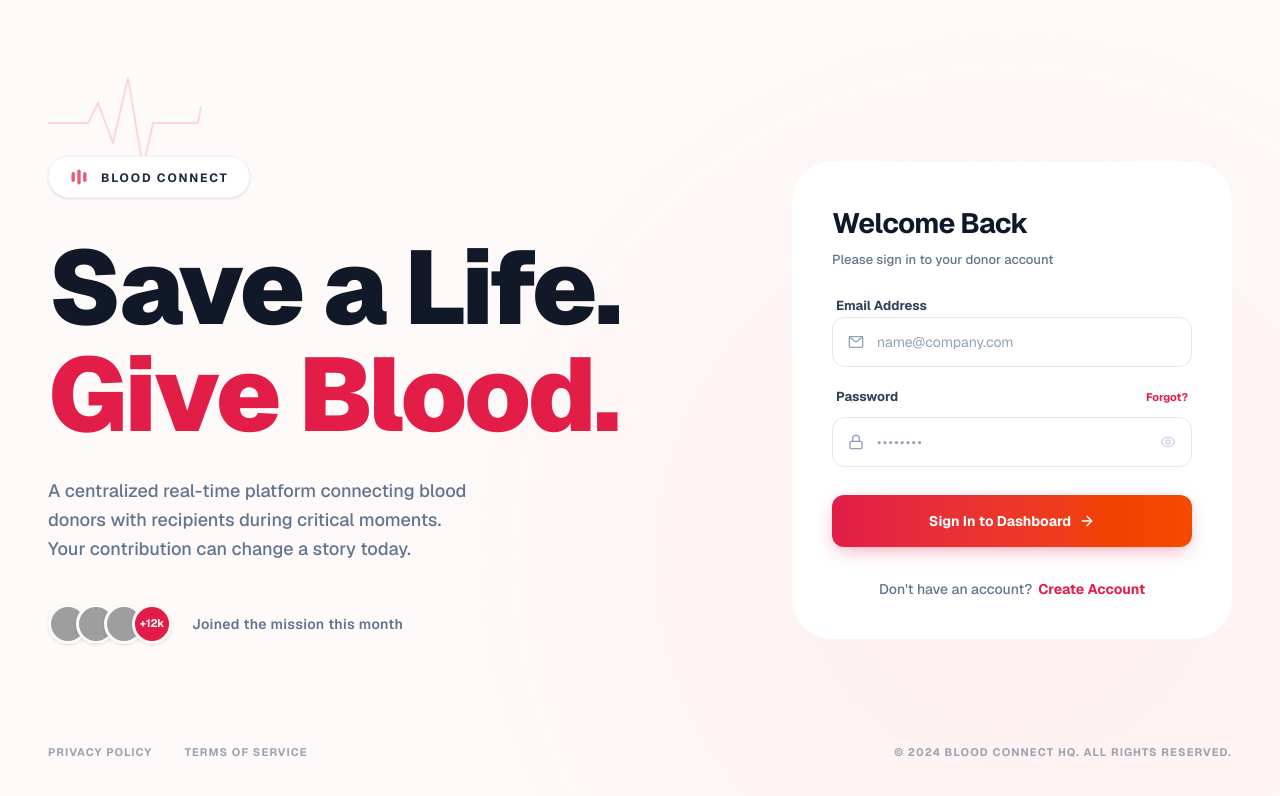
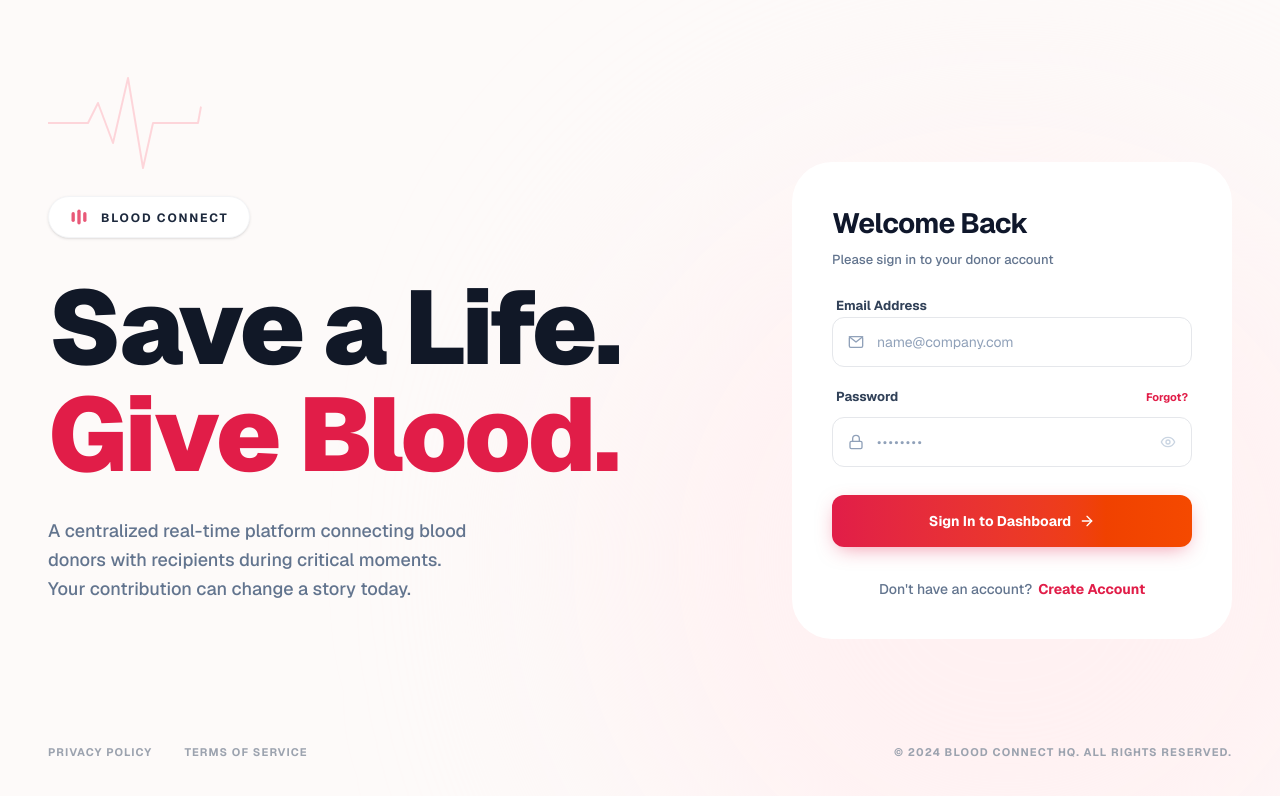
Before and after one commit to varunnandan321-gif/blood-connect, a Next.js app: page / in a window 1280 px wide. Shown: the top 796 px of the page. Built offline with nearby package versions, Linux system fonts and the light colour scheme; grey boxes are pictures that could not be loaded.

Commit message:
chore(ui): remove promotional 12k joined message from login hero

```diff
--- a/app/page.tsx
+++ b/app/page.tsx
@@ -107,22 +107,6 @@ export default function LandingPage() {
               A centralized real-time platform connecting blood donors with recipients during critical moments. Your contribution can change a story today.
             </p>
           </div>
-
-          <div className="fade-up-v2 flex items-center gap-5 mt-4" style={{ animationDelay: '0.7s' }}>
-            <div className="flex -space-x-3">
-              <div className="w-10 h-10 rounded-full border-[3px] border-[#fdfaf9] bg-orange-100 flex shadow-sm items-center justify-center overflow-hidden">
-                <div className="w-full h-full bg-[url('https://lh3.googleusercontent.com/aida-public/AB6AXuCJc_uzu8ElKF_G_VigZSuvselmy3SiLmfUQnXHliWAZviPNg3baqPZ0i8A8LUDzDmoNVEllpmBrpu8NScrOl-PCuNASB5siYXN5TlJvArShCiPSZKuGhACcOUeOBpSZ73u7qLEiwSA3eD02P--80xBdarhcb4d6Al4M5tF00CMXwEHXYUR7unU1OUTBVALLGgGOgh388ChattNKlw_zsESS9NKAyvl3rtZOG_nB5cEo6axtSlDmJUjs1toNcQwtDKjwTM9_0hHSbE')] bg-cover bg-center"></div>
-              </div>
-              <div className="w-10 h-10 rounded-full border-[3px] border-[#fdfaf9] bg-blue-100 flex shadow-sm items-center justify-center overflow-hidden">
-                <div className="w-full h-full bg-[url('https://lh3.googleusercontent.com/aida-public/AB6AXuDsosudcwCY5QKdyp69ViEOnR-GrXmZ7H_hLAP9lcBNImyvtW9hgkkpEL69h0WVRZmxad815CVE5xBwQNAwFxW_VFQ5dvF6gKThOc1-SP7W4YwoL9Xcv7E1_v4Td40CH8JHeZDWa99kveqBW1ixf9h9RiMMROs1J_neCb-W-C-OqBMKVjDQVKmgubUHo4MuHkoCFt3_M0ims4Bjj8w4QLsXH88QEuM_G78YeWYIBexrAh0z5_XwaCb__lUD4VfDTNTYf_x3yhsJgak')] bg-cover bg-center"></div>
-              </div>
-              <div className="w-10 h-10 rounded-full border-[3px] border-[#fdfaf9] bg-green-100 flex shadow-sm items-center justify-center overflow-hidden">
-                <div className="w-full h-full bg-[url('https://lh3.googleusercontent.com/aida-public/AB6AXuANW7lZ3J_DX60v6NO6K79ImJA48hyMBhEy2IQfWgs2dieMWq2tJEeN9jtlY_vrD7sbKbJe5Jvq74kWnWMJxH2kdbdUpXRhsoMYqKBOTTb5tdqPfZKx4y5PGybbX1sccJA67Pv_jZW742PqtthDz4r-WCM9fu_yo4HSVZiafN5iv9Bdj1cOcAXAbbUps0FYr8zvjhonyFZHOZcm3D--x0y8UgqPEbUIlFSMmIJIUl8ap5-v26RXDM9mpKJ63I9N8L9QuJAu5jmzzYU')] bg-cover bg-center"></div>
-              </div>
-              <div className="w-10 h-10 rounded-full border-[3px] border-[#fdfaf9] relative z-10 bg-medical-red flex shadow-sm items-center justify-center text-[11px] text-white font-bold tracking-tight">+12k</div>
-            </div>
-            <div className="text-[13px] sm:text-sm text-slate-500 font-semibold tracking-wide">Joined the mission this month</div>
-          </div>
         </div>
 
         {/* Right Section (Login Card) */}
@@ -211,16 +195,16 @@ export default function LandingPage() {
             </div>
           </div>
         </div>
-      </main>
+      </main >
 
       {/* Footer Links */}
-      <footer className="absolute bottom-6 md:bottom-10 w-full px-6 flex justify-between items-center text-[10px] sm:text-[11px] font-bold uppercase tracking-widest text-[#9ca3af] z-10">
+      < footer className="absolute bottom-6 md:bottom-10 w-full px-6 flex justify-between items-center text-[10px] sm:text-[11px] font-bold uppercase tracking-widest text-[#9ca3af] z-10" >
         <div className="flex gap-6 sm:gap-8 lg:px-6">
           <Link className="hover:text-medical-red transition-colors" href="/privacy">Privacy Policy</Link>
           <Link className="hover:text-medical-red transition-colors" href="/terms">Terms of Service</Link>
         </div>
         <div className="lg:px-6 hidden sm:block">© 2024 Blood Connect HQ. All rights reserved.</div>
-      </footer>
-    </div>
+      </footer >
+    </div >
   );
 }
```
